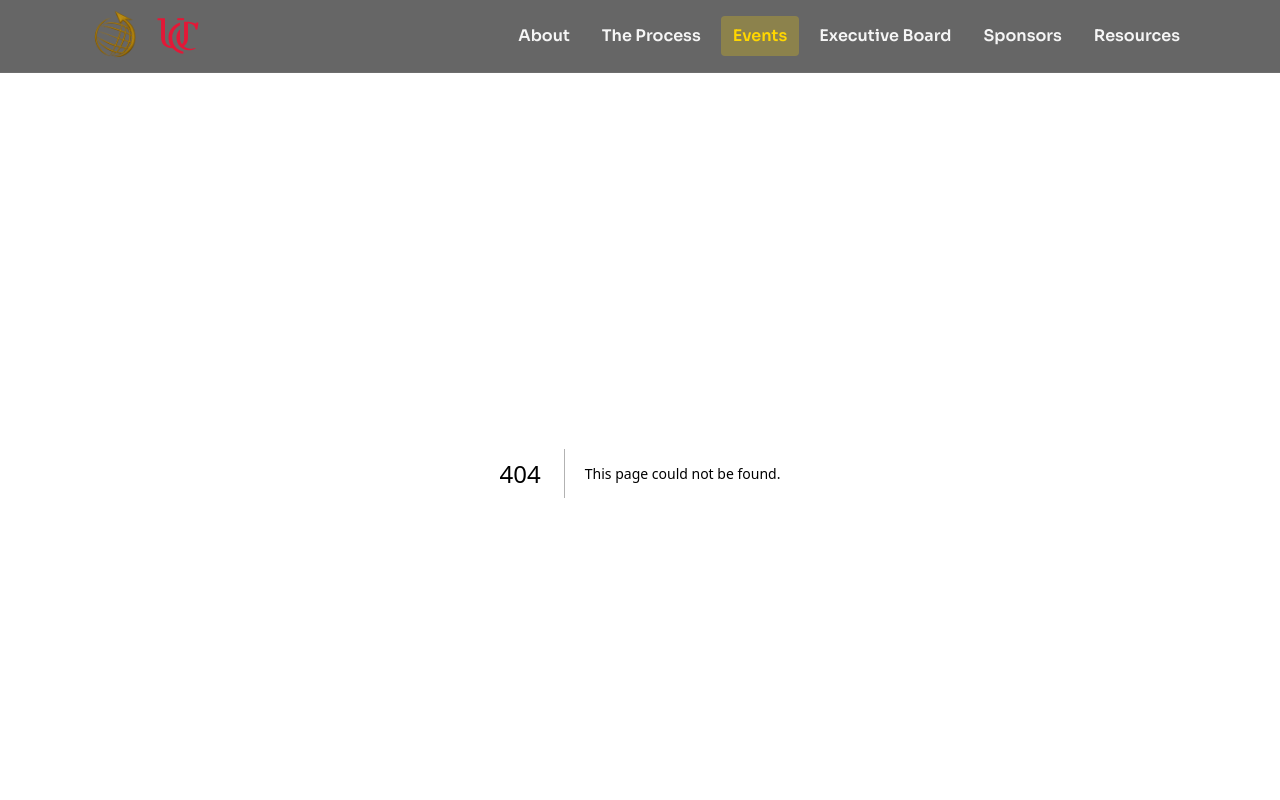
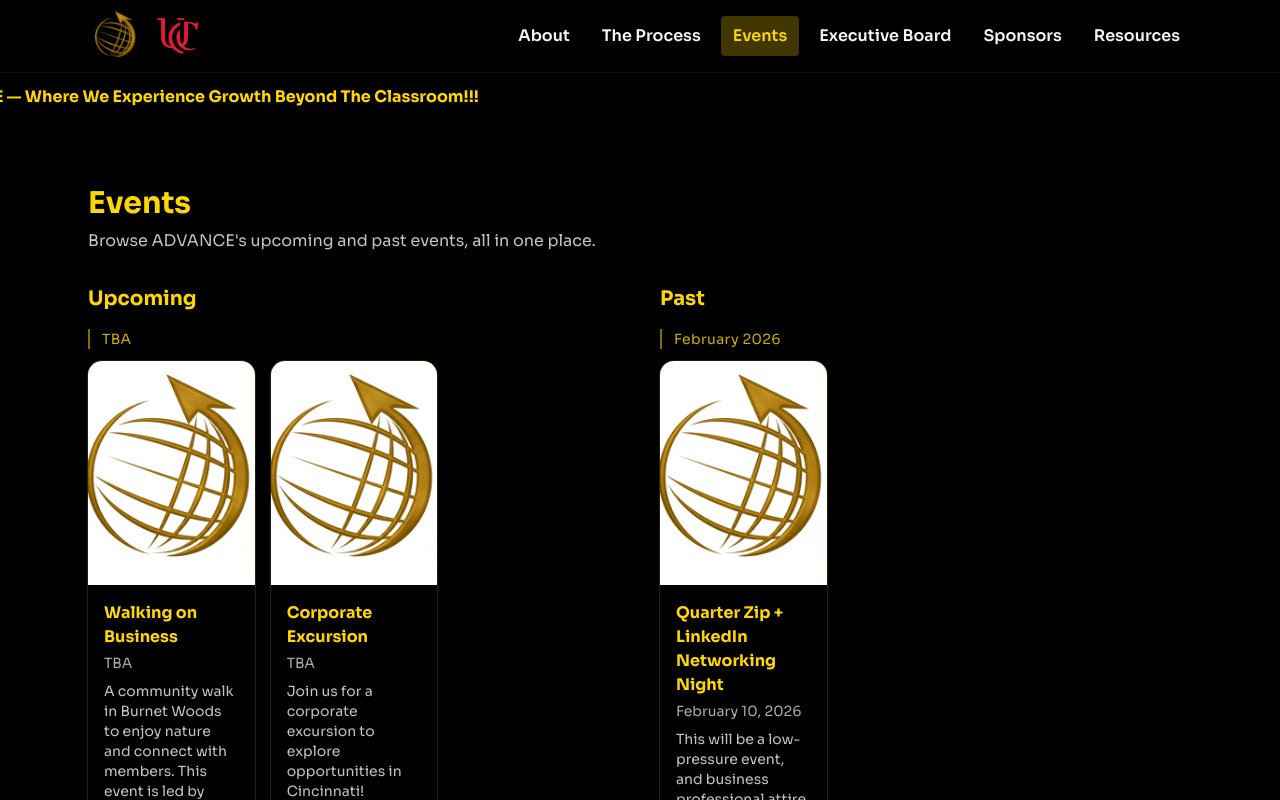
Before and after one commit to kadeisnextUp/ADVANCE-website, a Next.js app: page /events in a window 1280 px wide. Before the commit this address had no page. Shown: the top 800 px of the page. Built offline with nearby package versions, Linux system fonts and the light colour scheme.

Commit message:
Add Events page route

```diff
--- /dev/null
+++ b/app/events/page.tsx
@@ -0,0 +1,29 @@
+import type { Metadata } from 'next';
+import { PageBanner } from '@/components/layout/page-banner';
+import { EventsView } from '@/components/events/events-view';
+import { events } from '@/lib/data/events';
+import { groupEventsByMonth } from '@/lib/data/group-events-by-month';
+
+export const metadata: Metadata = {
+  title: 'Events | ADVANCE',
+  description: "Browse ADVANCE's upcoming and past events, all in one place.",
+};
+
+export default function EventsPage() {
+  const { upcoming, past } = groupEventsByMonth(events);
+
+  return (
+    <>
+      <PageBanner tagline="ADVANCE — Where We Experience Growth Beyond The Classroom!!!" />
+
+      <section className="mx-auto max-w-6xl px-6 pt-16 pb-8">
+        <h1 className="mb-2 text-3xl font-bold text-primary">Events</h1>
+        <p className="text-foreground/80">
+          Browse ADVANCE&apos;s upcoming and past events, all in one place.
+        </p>
+      </section>
+
+      <EventsView upcoming={upcoming} past={past} />
+    </>
+  );
+}
```
